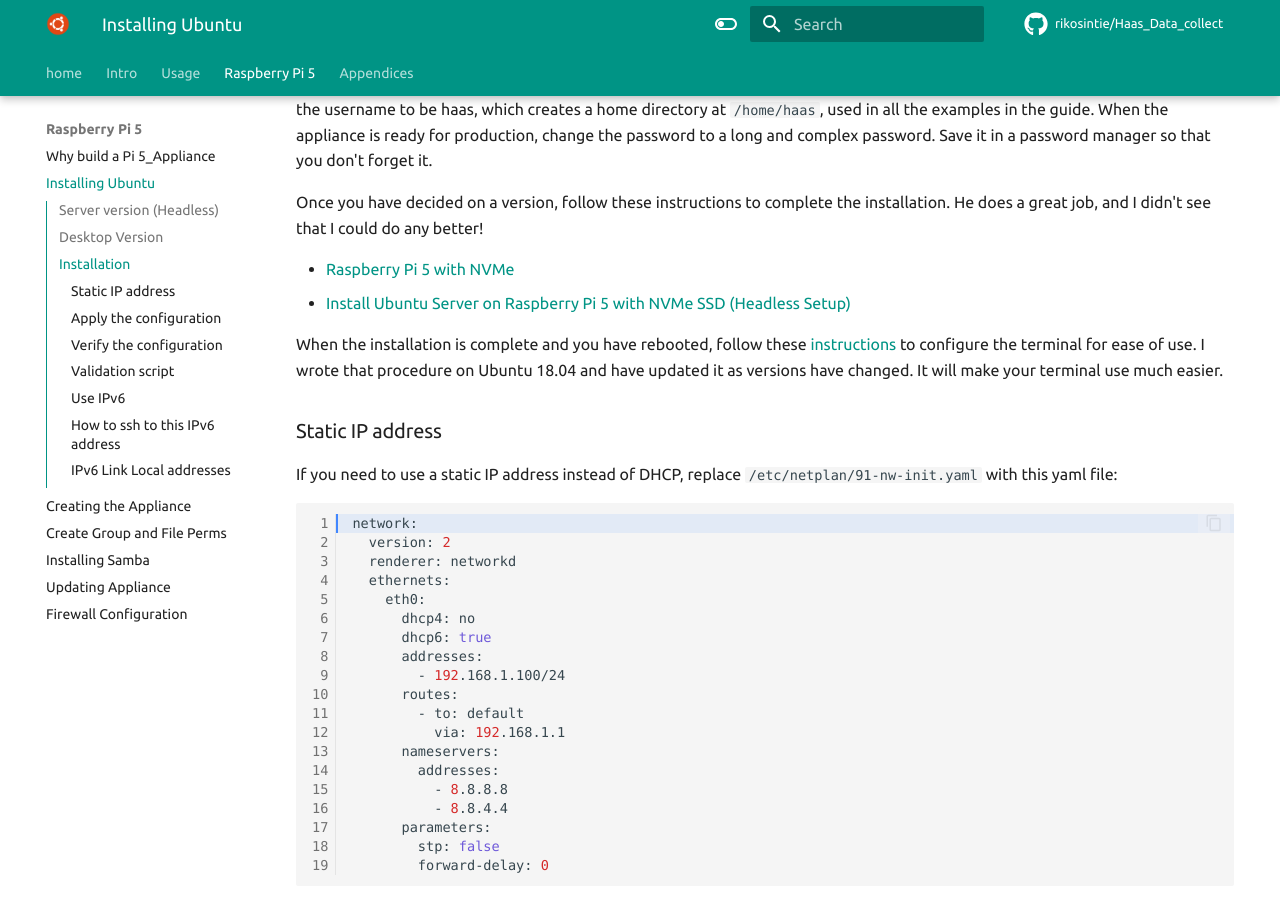
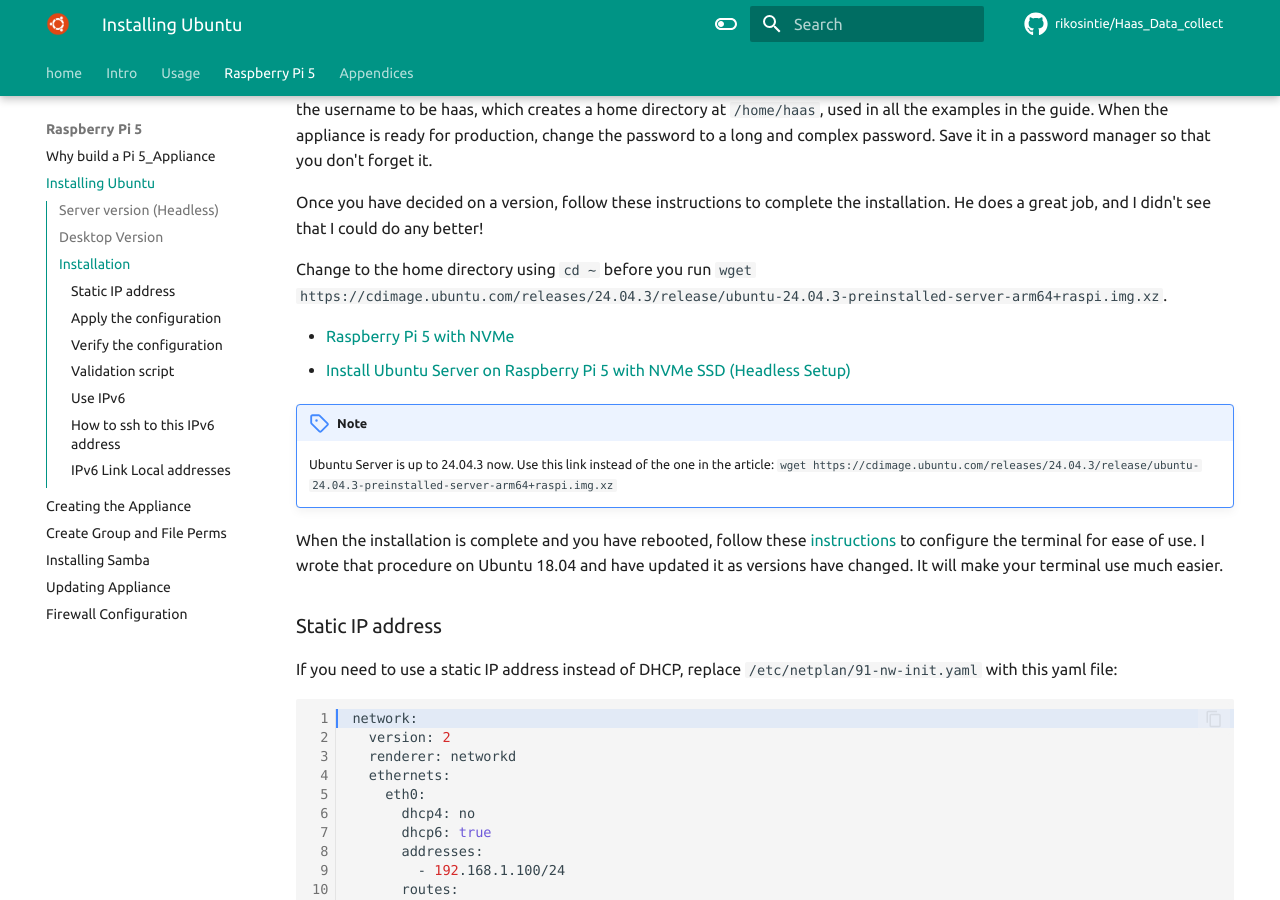
Before and after one commit to rikosintie/Haas_Data_collect, an MkDocs documentation site: the page built from docs/build_pi_5_appliance/installing_ubuntu.md, in a window 1280 px wide and 900 px high, scrolled down 1036 px. Built offline with MkDocs 1.6.1 and Material for MkDocs 9.7.7, drawn with Linux system fonts in a browser that asks for light colours; some web fonts are replaced; comment, search, counter and statistics services are not loaded.

Commit message:
Git Title: added note about new version of installing_ubuntu

```diff
--- a/docs/build_pi_5_appliance/installing_ubuntu.md
+++ b/docs/build_pi_5_appliance/installing_ubuntu.md
@@ -30,8 +30,14 @@
 
 Once you have decided on a version, follow these instructions to complete the installation. He does a great job, and I didn't see that I could do any better!
 
+Change to the home directory using `cd ~` before you run `wget https://cdimage.ubuntu.com/releases/24.04.3/release/ubuntu-24.04.3-preinstalled-server-arm64+raspi.img.xz`.
+
 - [Raspberry Pi 5 with NVMe](https://wolfpaulus.com/rp5/)
 - [Install Ubuntu Server on Raspberry Pi 5 with NVMe SSD (Headless Setup)](https://wolfpaulus.com/rp5-ubuntu-cli/)
+
+!!! Note
+    Ubuntu Server is up to 24.04.3 now. Use this link instead of the one in the article:
+    `wget https://cdimage.ubuntu.com/releases/24.04.3/release/ubuntu-24.04.3-preinstalled-server-arm64+raspi.img.xz`
 
 When the installation is complete and you have rebooted, follow these [instructions](https://rikosintie.github.io/Ubuntu4NetworkEngineers/terminal) to configure the terminal for ease of use. I wrote that procedure on Ubuntu 18.04 and have updated it as versions have changed. It will make your terminal use much easier.
 
```
